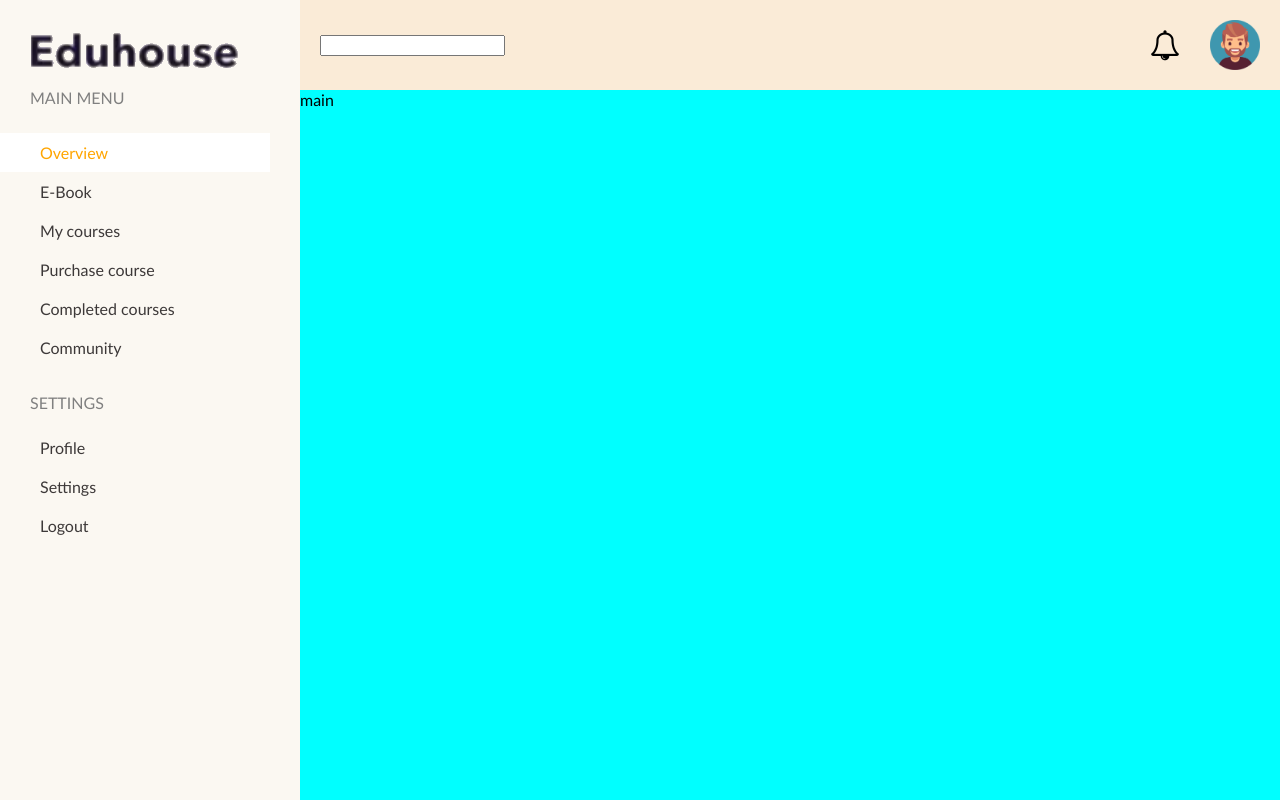
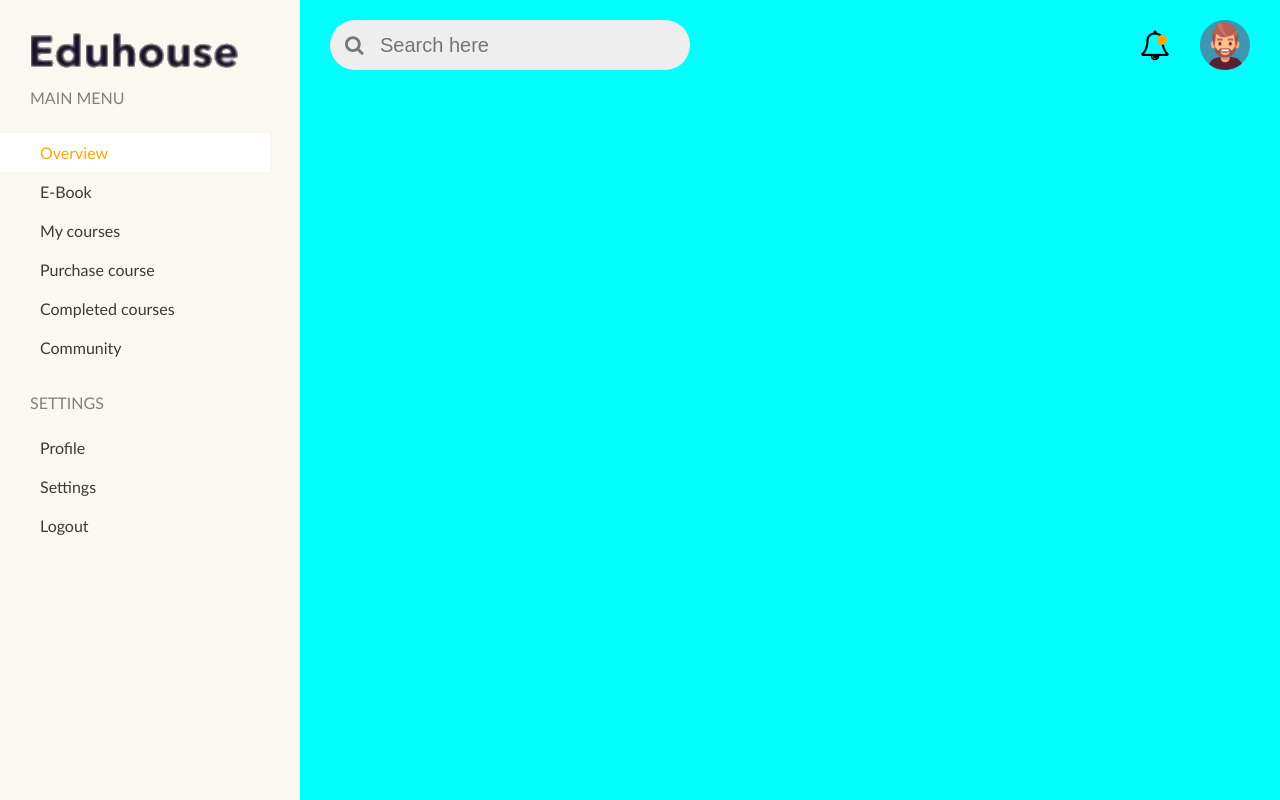
Before and after one commit to VitalijusS/eduhouse, a website: page index.html in a window 1280 px wide. Drawn offline with Linux system fonts and the light colour scheme.

Commit message:
header update

```diff
--- a/css/header.css
+++ b/css/header.css
@@ -1,14 +1,30 @@
 .main-header{
-    background-color: antiquewhite;
     justify-content: space-between;
     display: flex;
-    padding: 20px;
+    padding: 20px 30px;
     align-items: center;
 }
 .form{
-
+    position: relative;
 }
-
+.form > input{
+    width: 360px;
+    font-size: 20px;
+    line-height: 20px;
+    height: 50px;
+    padding: 15px 20px 15px 50px;
+    border-radius: 25px;
+    background-color: #eee;
+    border: none;
+}
+.form > .fa{
+    font-size: 20px;
+    position: absolute;
+    line-height: 30px;
+    top: 10px;
+    left: 15px;
+    color: #777;
+}
 .user-block{
     gap: 30px;
     align-items: center;
@@ -19,4 +35,17 @@
 }
 .notifications{
     font-size: 30px;
+    position: relative;
 }
+.notifications>.bubble{
+    height: 10px;
+    width: 10px;
+    background-color: orange;
+    border-radius: 25px;
+    position: absolute;
+    top: 5px;
+    right: 3px;
+}
+main{
+    position: relative;
+}
--- a/index.html
+++ b/index.html
@@ -40,15 +40,17 @@
     <main>
         <header class="main-header">
             <form class="form">
-                <input type="text">
+                <input type="text" placeholder="Search here">
+                <i class="fa fa-search"></i>
             </form>
             <div class="user-block">
 
-                <i class="fa fa-bell-o notifications" aria-hidden="true"></i>
+                <i class="fa fa-bell-o notifications" aria-hidden="true">
+                    <div class="bubble"></div>
+                </i>
                 <img class="avatar" src="./img/userImage.png" alt="user avatar">
             </div>
         </header>
-        main
     </main>
 </body>
 
```
